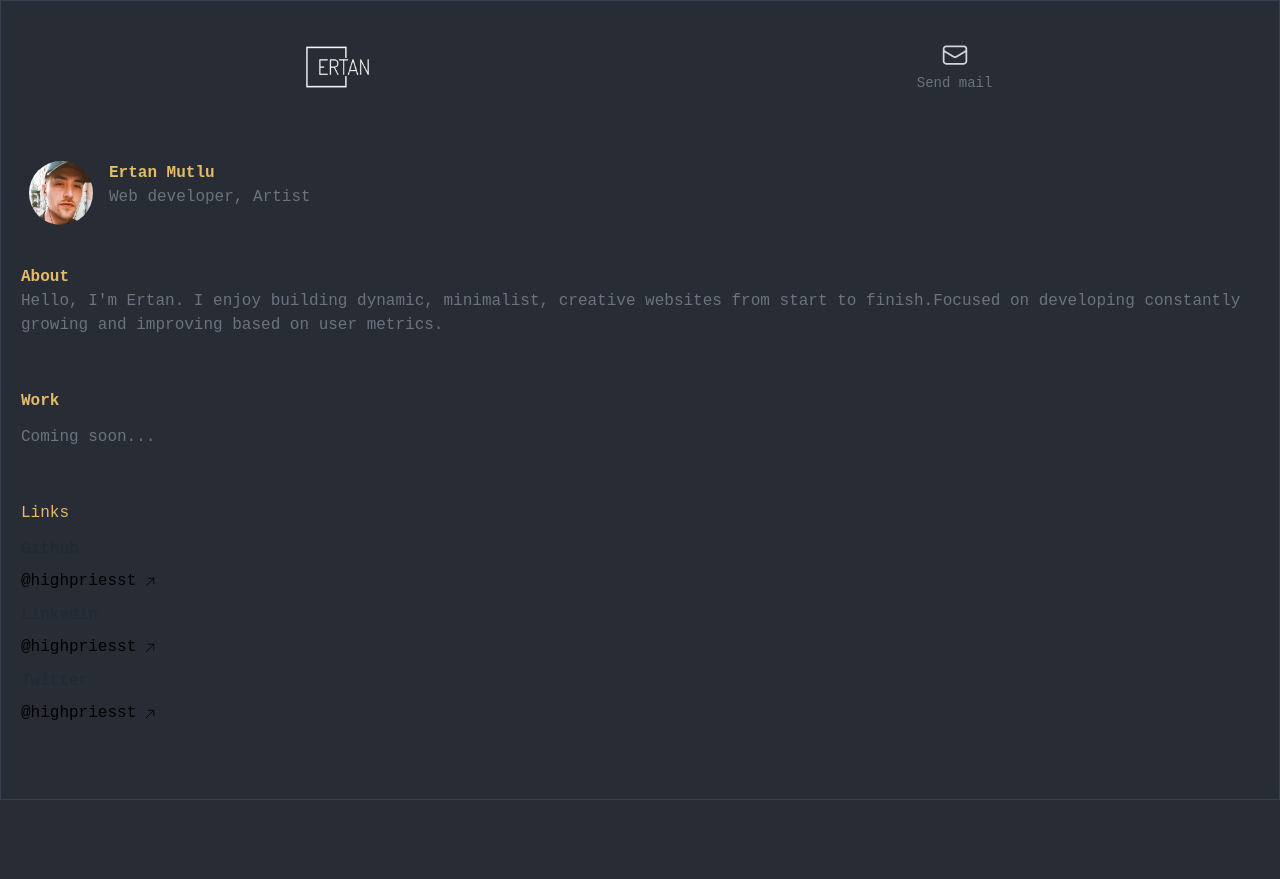
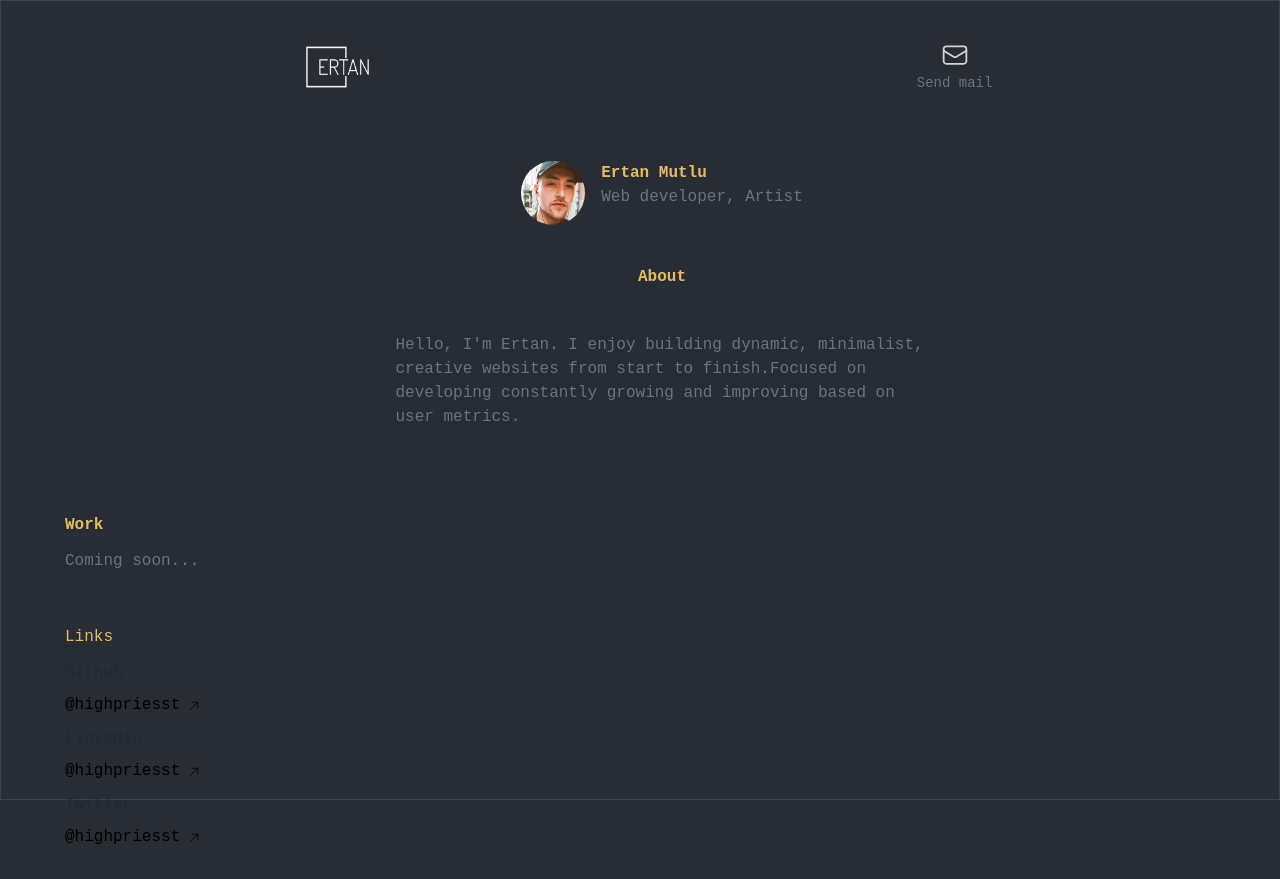
Before and after one commit to highpriesst/portfolio, a Next.js app: page / in a window 1280 px wide. Before the commit the page ends 800 px from the top, so only its background shows below. Built offline with nearby package versions, Linux system fonts and the light colour scheme.

Commit message:
styling lg

```diff
--- a/sections/AboutMe.tsx
+++ b/sections/AboutMe.tsx
@@ -4,8 +4,8 @@ import profile_picture from "../public/assests/profile_pic.png";
 
 function AboutMe() {
   return (
-    <m.div className="flex flex-col w-full justify-center h-auto p-5">
-      <div className="flex flex-row mb-8 p-2">
+    <m.div className="flex flex-col w-full justify-center lg:items-center h-auto p-5 md:pl-16">
+      <div className="flex flex-row mb-8 p-2 ">
         <m.div exit={{ opacity: 0 }}>
           <Image
             src={profile_picture}
@@ -21,11 +21,11 @@ function AboutMe() {
         </m.div>
       </div>
 
-      <div className="[&>*]:mb-3">
+      <div className="[&>*]:mb-3 lg:flex lg:items-center lg:justify-center lg:flex-col lg:w-1/2">
         <b>
           <h1>About</h1>
         </b>
-        <p className="text-gray-500">
+        <p className="text-gray-500 lg:p-8 lg:flex lg:text-left ">
           Hello, I&#39;m Ertan. I enjoy building dynamic, minimalist, creative
           websites from start to finish.Focused on developing constantly growing
           and improving based on user metrics.
--- a/sections/Links.tsx
+++ b/sections/Links.tsx
@@ -2,7 +2,7 @@ import SingleLink from "../components/SingleLink";
 
 function Links() {
   return (
-    <div className="text-black flex flex-col p-5 w-full dark:text-white">
+    <div className="text-black flex flex-col p-5 md:pl-16 w-full dark:text-white">
       <h1 className="mb-3 text-[#e4bb68]">Links</h1>
       <SingleLink
         name="Github"
--- a/sections/Work.tsx
+++ b/sections/Work.tsx
@@ -2,7 +2,7 @@ import Link from "next/link";
 
 function Work() {
   return (
-    <div className="w-full flex h-auto flex-col p-5 [&>*]:mb-3">
+    <div className="w-full flex h-auto flex-col p-5 md:pl-16 [&>*]:mb-3">
       <h1 className="font-bold">
         <Link href="/allWorks">Work</Link>
       </h1>
```
